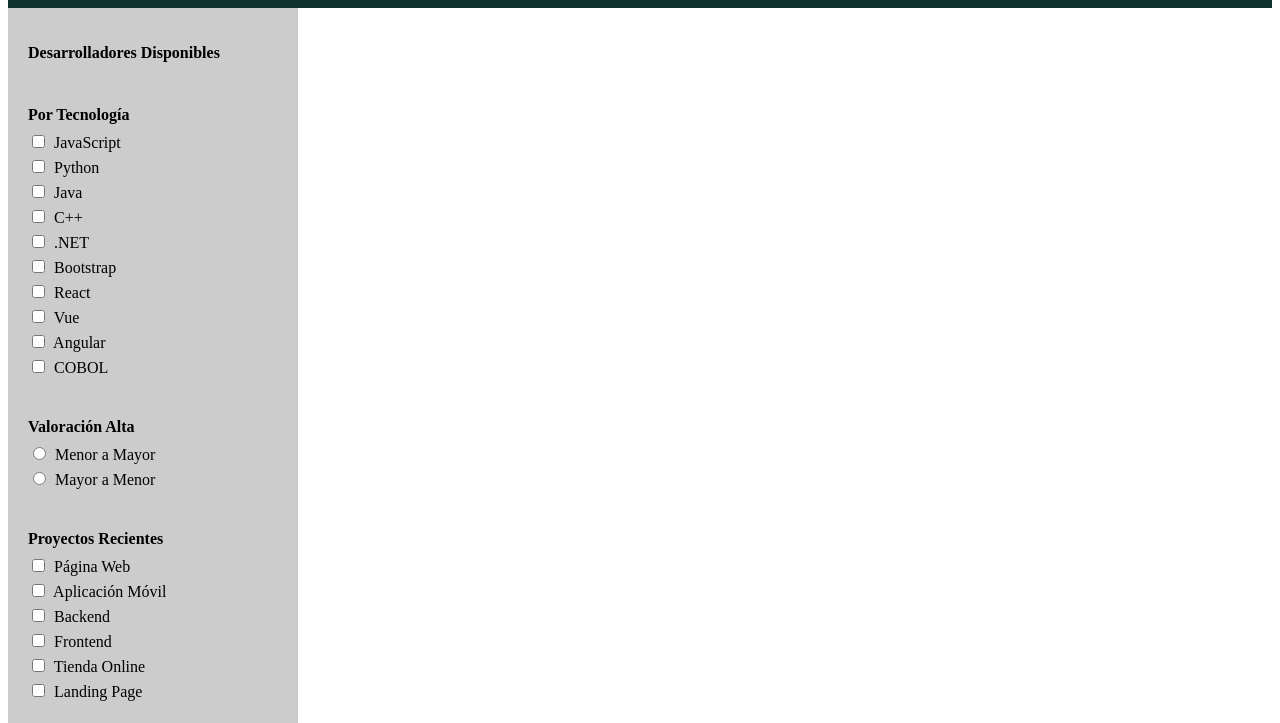
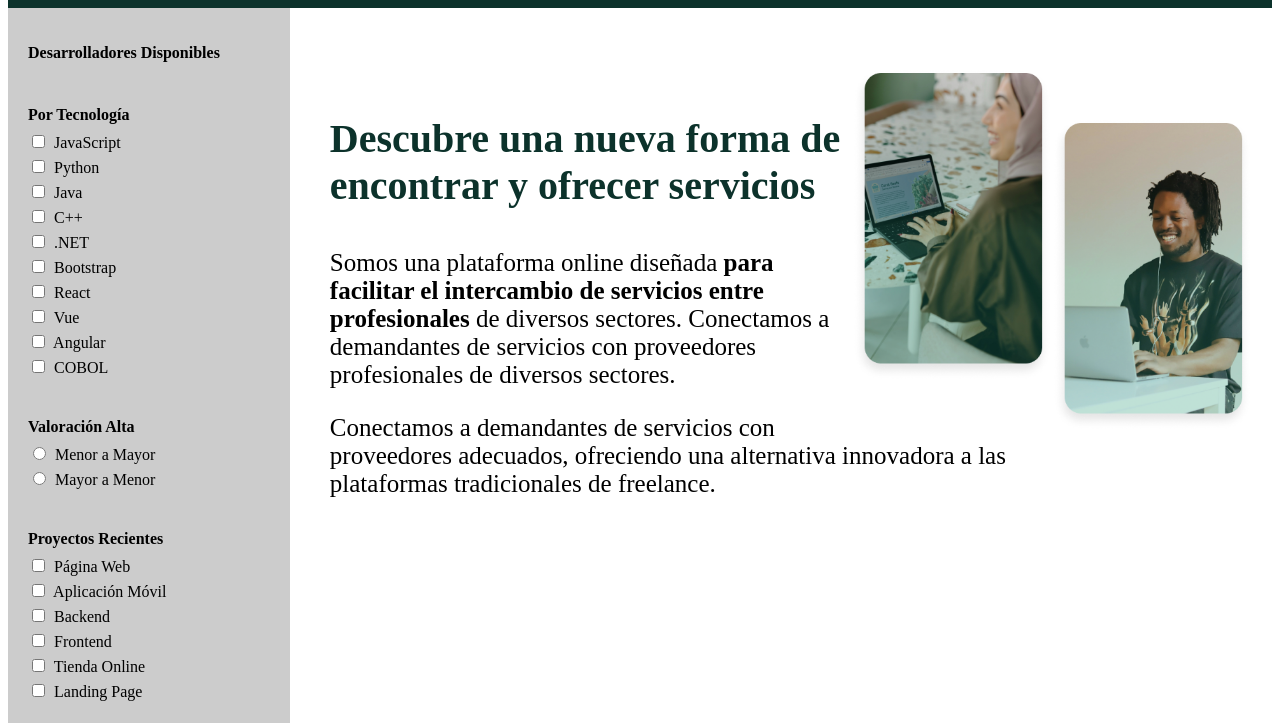
Before and after one commit to JonathanADB/firstHackaton, a plain HTML site: page index.html in a window 1280 px wide. Shown: the part 72-795 px from the top of the page. Drawn offline with Linux system fonts and the light colour scheme.

Commit message:
add info web

```diff
--- a/css/style.css
+++ b/css/style.css
@@ -162,7 +162,61 @@
     width: 100%;
 }
 
+/*-------------------------- Información web ---------------------*/
+.container {
+    display: flex;
+    justify-content: space-between;
+    align-items: flex-start;
+    flex-direction: row;
+}
 
+.info-web {
+    width: calc(100% - 250px - 40px);
+    padding: 20px;
+    display: flex;
+    flex-direction: column;
+    align-items: flex-start;
+}
+
+.images-container {
+    display: flex;
+    align-items: flex-end;
+    top: 70px;
+    right: 20px;
+    float: right;
+    padding-top: 40px;
+}
+
+.images-container img {
+    width: 200px;
+    height: auto;
+}
+
+.info-web h1,
+.info-web p {
+    text-align: left;
+    margin-left: 20px;
+    margin-right: 150px;
+}
+
+.info-web h1 {
+    padding-top: 60px;
+    color: #0C322B;
+    margin-bottom: 40px;
+    font-size: 40px;
+}
+
+.info-web p {
+    font-size: 25px;
+}
+
+.img-boy {
+    padding-top: 30px;
+}
+
+.img-girl {
+    padding-bottom: 50px;
+}
 
 
   /* //-------Footer---------------------- */
--- a/index.html
+++ b/index.html
@@ -28,7 +28,7 @@
     </nav>
 
     <!-- Inicio filtro -->
-
+    <div class="container">
         <div class="developer-filter">
             <div class="filter-section">
                 <h3>Desarrolladores Disponibles</h3>
@@ -36,39 +36,39 @@
             <div class="filter-section">
                 <h3>Por Tecnología</h3>
                 <div class="filter-options">
-                <label><input type="checkbox" id="javascriptCheckbox" value="javascript"> JavaScript</label>
-                <label><input type="checkbox" id="pythonCheckbox" value="python"> Python</label>
-                <label><input type="checkbox" id="javaCheckbox" value="java"> Java</label>
-                <label><input type="checkbox" id="cppCheckbox" value="cpp"> C++</label>
-                <label><input type="checkbox" id="dotnetCheckbox" value=".net"> .NET</label>
-                <label><input type="checkbox" id="bootstrapCheckbox" value="bootstrap"> Bootstrap</label>
-                <label><input type="checkbox" id="reactCheckbox" value="react"> React</label>
-                <label><input type="checkbox" id="vueCheckbox" value="vue"> Vue</label>
-                <label><input type="checkbox" id="angularCheckbox" value="angular"> Angular</label>
-                <label><input type="checkbox" id="cobolCheckbox" value="cobol"> COBOL</label>
+                    <label><input type="checkbox" value="javascript"> JavaScript</label>
+                    <label><input type="checkbox" value="python"> Python</label>
+                    <label><input type="checkbox" value="java"> Java</label>
+                    <label><input type="checkbox" value="cpp"> C++</label>
+                    <label><input type="checkbox" value=".net"> .NET</label>
+                    <label><input type="checkbox" value="bootstrap"> Bootstrap</label>
+                    <label><input type="checkbox" value="react"> React</label>
+                    <label><input type="checkbox" value="vue"> Vue</label>
+                    <label><input type="checkbox" value="angular"> Angular</label>
+                    <label><input type="checkbox" value="cobol"> COBOL</label>
                 </div>
             </div>
             <div class="filter-section">
                 <h3>Valoración Alta</h3>
                 <div class="filter-options">
-                <label><input type="radio" name="rating" id="ascRadio" value="asc"> Menor a Mayor</label>
-                <label><input type="radio" name="rating" id="descRadio" value="desc"> Mayor a Menor</label>
+                    <label><input type="radio" name="rating" value="asc"> Menor a Mayor</label>
+                    <label><input type="radio" name="rating" value="desc"> Mayor a Menor</label>
                 </div>
             </div>
             <div class="filter-section">
                 <h3>Proyectos Recientes</h3>
                 <div class="filter-options">
-                <label><input type="checkbox" id="webCheckbox" value="web"> Página Web</label>
-                <label><input type="checkbox" id="mobileCheckbox" value="mobile"> Aplicación Móvil</label>
-                <label><input type="checkbox" id="backendCheckbox" value="backend"> Backend</label>
-                <label><input type="checkbox" id="frontendCheckbox" value="frontend"> Frontend</label>
-                <label><input type="checkbox" id="onlineStoreCheckbox" value="online-store"> Tienda Online</label>
-                <label><input type="checkbox" id="landingPageCheckbox" value="Landing Page"> Landing Page</label>
+                    <label><input type="checkbox" value="web"> Página Web</label>
+                    <label><input type="checkbox" value="mobile"> Aplicación Móvil</label>
+                    <label><input type="checkbox" value="backend"> Backend</label>
+                    <label><input type="checkbox" value="frontend"> Frontend</label>
+                    <label><input type="checkbox" value="online-store"> Tienda Online</label>
+                    <label><input type="checkbox" value="Landing Page"> Landing Page</label>
                 </div>
             </div>
             <div class="filter-section">
                 <h3>Buscar</h3>
-            <input type="text" id="searchInput" placeholder="Buscar...">
+                <input type="text" placeholder="Buscar...">
                 <button id="searchButton">Buscar</button>
             </div>
             <div class="filter-section">
@@ -76,6 +76,23 @@
             </div>
         </div>
 
+        <div class="info-web">
+            <div>
+                <div class="images-container">
+                    <img src="./img/girl_infoweb.png" alt="Chica con portátil" class="img-girl">
+                    <img src="./img/boy_infoweb.png" alt="Chico con portátil" class="img-boy">
+                </div>
+                <h1>Descubre una nueva forma de encontrar y ofrecer servicios</h1>
+                <p>Somos una plataforma online diseñada <strong>para facilitar el intercambio de servicios entre
+                        profesionales</strong> de diversos sectores. Conectamos a demandantes de servicios con
+                    proveedores
+                    profesionales</strong> de diversos sectores.</p>
+                <p>Conectamos a demandantes de servicios con proveedores
+                    adecuados,
+                    ofreciendo una alternativa innovadora a las plataformas tradicionales de freelance.</p>
+            </div>
+        </div>
+    </div>
     <!-- Inicio footer -->
 
 
--- a/style.css
+++ /dev/null
@@ -1,169 +0,0 @@
-body {
-    margin: 0;
-    padding: 0;
-    font-family: Arial, sans-serif;
-}
-
-.container {
-    display: flex;
-    justify-content: space-between;
-    align-items: flex-start;
-}
-
-
-/* //--------------Filtro---------------- */
-
-
-.developer-filter {
-    display: flex;
-    flex-direction: column;
-    padding: 20px;
-    background-color: #CCCCCC;
-    width: 250px;
-}
-
-
-.filter-section {
-    margin-bottom: 20px;
-}
-
-.filter-section h3 {
-    font-size: 16px;
-    margin-bottom: 8px;
-}
-
-.filter-options label {
-    display: block;
-    margin-bottom: 5px;
-}
-
-.filter-options input {
-    margin-right: 5px;
-}
-
-.filter-options input[type="text"] {
-    width: 100%;
-    padding: 15px;
-    box-sizing: border-box;
-    margin-top: 10px;
-}
-
-#filterButton {
-    padding: 12px;
-    font-size: 16px;
-    border: none;
-    background-color: #0C322B;
-    color: #fff;
-    cursor: pointer;
-    margin-top: 10px;
-    width: 100%;
-}
-
-/*-------------------------- Información web ---------------------*/
-.info-web {
-    width: calc(100% - 250px - 40px);
-    padding: 80px;
-    position: relative;
-    display: flex;
-    justify-content: left;
-    align-items: left;
-    float: left;
-}
-
-.info-web h2,
-.info-web p {
-    text-align: left;
-    margin-left: 20px;
-    margin-right: 150px;
-}
-
-.info-web h2 {
-    padding-top: 60px;
-    color: #0C322B;
-    margin-bottom: 40px;
-}
-
-.images-container {
-    display: flex;
-    align-items: flex-end;
-    top: 70px;
-    right: 20px;
-    float: right;
-}
-
-
-.images-container img {
-    width: 200px;
-    height: auto;
-}
-
-.img-boy {
-    padding-top: 20px;
-}
-
-.img-girl {
-    padding-bottom: 40px;
-}
-
-/* //-------Footer---------------------- */
-
-.container-footer {
-    background-color: #0C322B;
-    color: #fff;
-    text-align: center;
-    padding: 40px;
-    position: relative;
-    width: 100%;
-    /* Hacer que el footer ocupe el 100% del ancho */
-    box-sizing: border-box;
-}
-
-.footer-logo {
-    display: inline-block;
-    vertical-align: middle;
-    width: 160px;
-    max-width: 500px;
-    margin-top: -3.5px;
-    margin-left: -50px;
-}
-
-.terms-link {
-    color: #fff;
-    text-decoration: none;
-    margin: 0 20px;
-    font-size: 18px;
-    margin: 200px;
-}
-
-.contenido-footer {
-    margin: 0 auto;
-    max-width: 1400px;
-}
-
-.social-icons {
-    display: inline-block;
-    position: absolute;
-
-    top: 48%;
-    transform: translateY(-50%);
-}
-
-.social-icons a {
-    display: inline-block;
-    color: #fff;
-    text-decoration: none;
-    font-size: 20px;
-}
-
-
-.logo {
-    height: 30px;
-    width: 30px;
-    padding: 10px;
-}
-
-.logo_grande {
-    height: 35px;
-    width: 35px;
-    padding: 8px
-}
```
Lines whose indentation alone changed are shown as unchanged.
